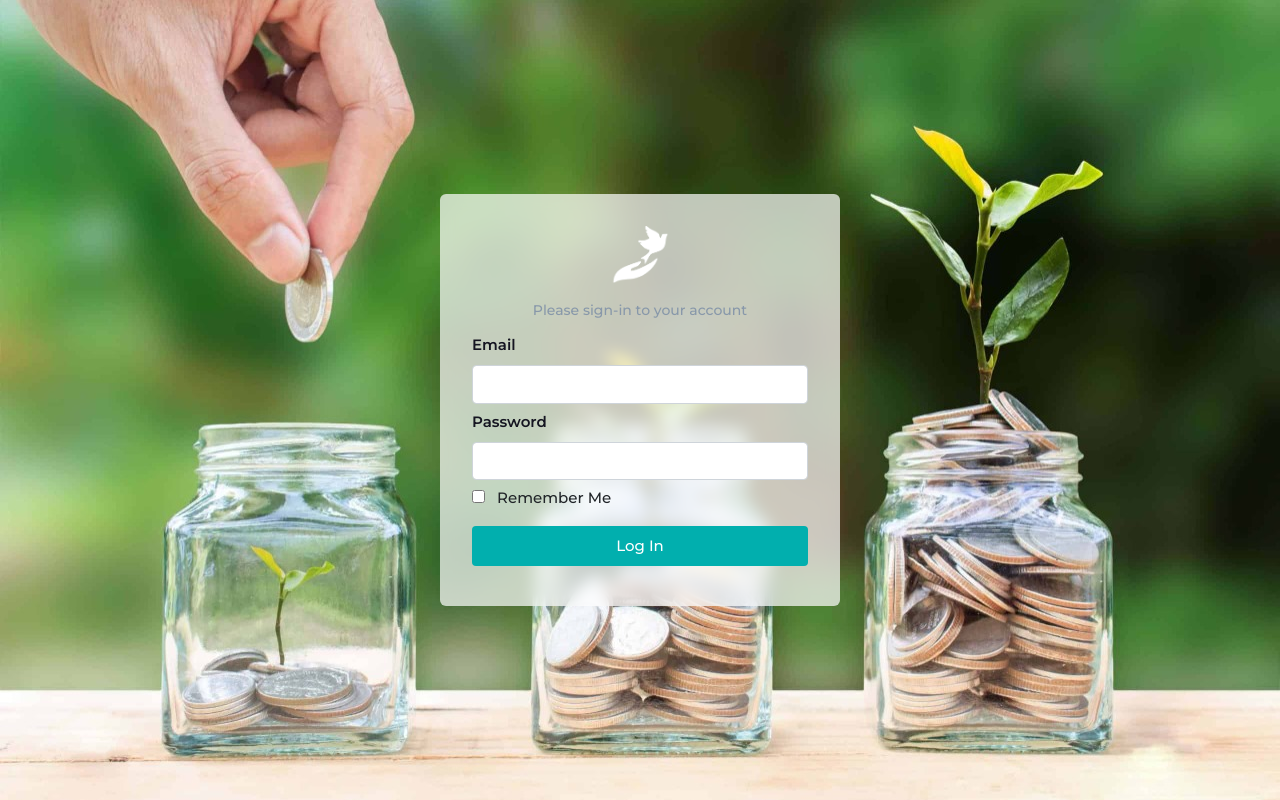
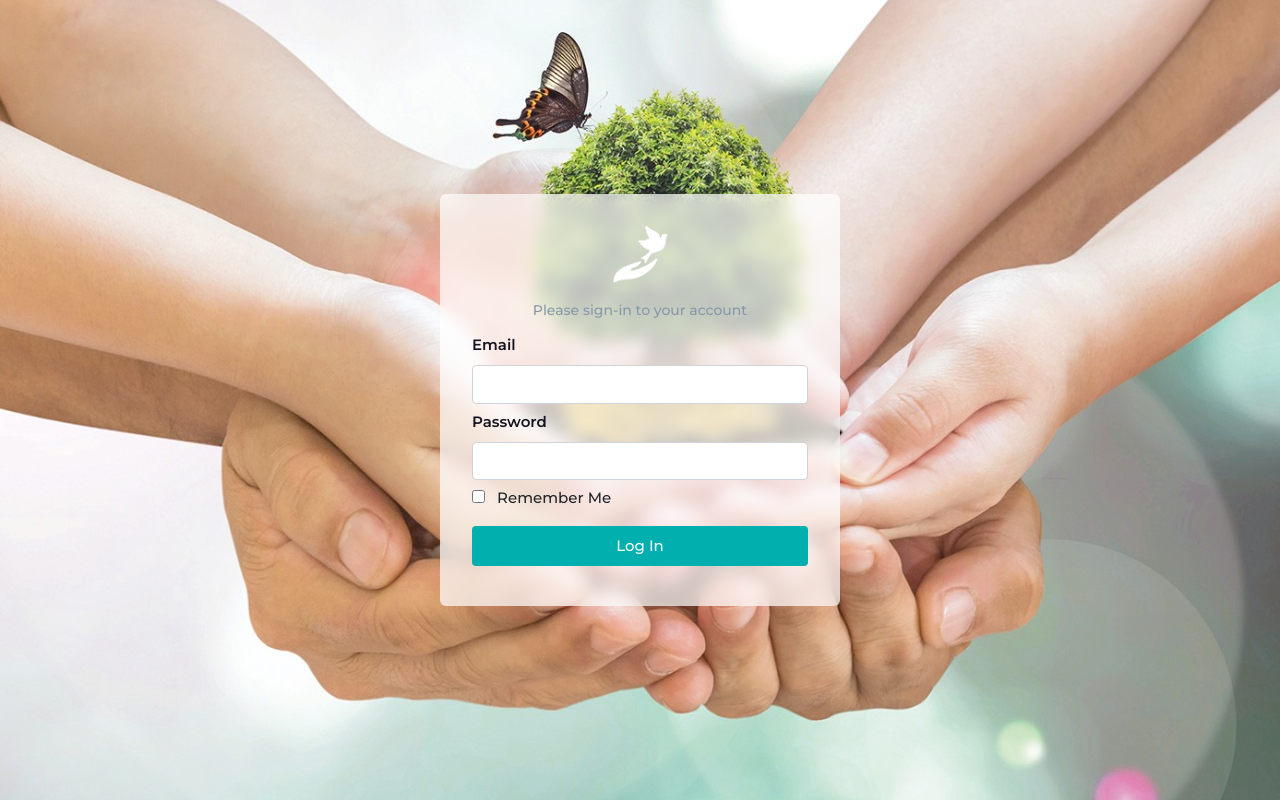
Before and after one commit to Roy0333/Unnati_UI, a plain HTML site: page index.html in a window 1280 px wide. Drawn offline with nearby package versions, Linux system fonts and the light colour scheme.

Commit message:
loginpage

```diff
--- a/css/style.scss
+++ b/css/style.scss
@@ -95,7 +95,7 @@ a {
 
 
 // login sec
-.login-pg-wrapper{display: flex; align-items: center; justify-content: center;  height: 100vh; background-image: url(../images/login-pg-bg.jpg); background-position: center; background-repeat: no-repeat; background-size: cover; object-fit: cover;}
+.login-pg-wrapper{display: flex; align-items: center; justify-content: center;  height: 100vh; background-image: url(../images/login-pg-bg-2.jpg); background-position: center; background-repeat: no-repeat; background-size: cover; object-fit: cover;}
 .login-form-wrap {
     padding: 2rem;
     background: rgba(255, 255, 255, 0.7);
```
Also changed, not shown: css/style.css, images/login-pg-bg-2.jpg (added), 1 other file.
